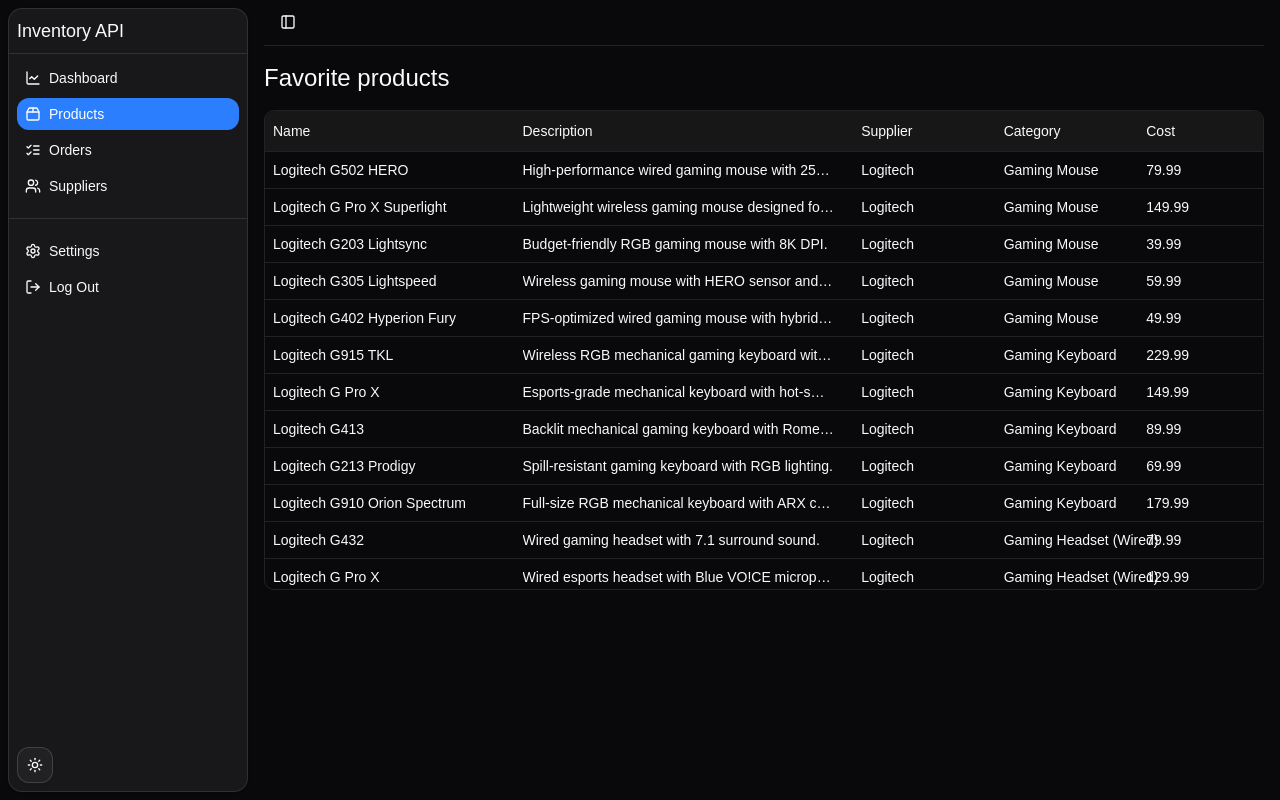
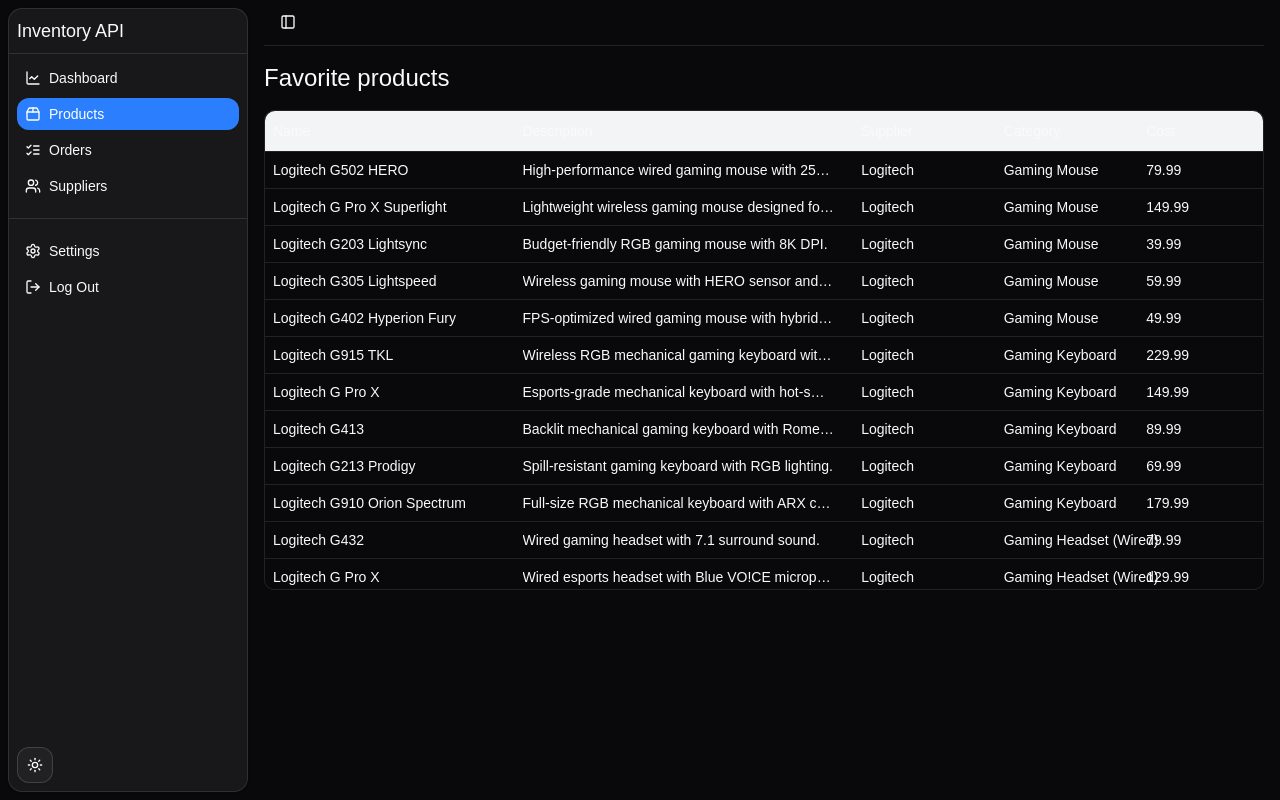
Before and after one commit to mrdsx/inventory-api, a Next.js app in the folder frontend/: page /products/favorite in a window 1280 px wide. Built offline with nearby package versions, Linux system fonts and the light colour scheme.

Commit message:
refactor(frontend): extract repeating table header styles
affected: FavoriteProductsPage, OrdersTableHeader

```diff
--- a/frontend/src/app/(pages)/(workspace)/products/favorite/page.tsx
+++ b/frontend/src/app/(pages)/(workspace)/products/favorite/page.tsx
@@ -17,7 +17,7 @@ export default function FavoriteProductsPage() {
       <h2 className="mb-4 text-2xl">Favorite products</h2>
       <ScrollArea className="h-120 rounded-sm border">
         <Table className="h-full rounded-sm outline-1 outline-(--border)">
-          <TableHeader className="sticky top-0 bg-gray-100 hover:bg-gray-200 dark:bg-neutral-900 dark:hover:bg-neutral-800">
+          <TableHeader className="table-header sticky top-0">
             <TableRow>
               <TableHead className="w-1/4">Name</TableHead>
               <TableHead className="">Description</TableHead>
--- a/frontend/src/features/order/components/OrdersTableHeader.tsx
+++ b/frontend/src/features/order/components/OrdersTableHeader.tsx
@@ -11,7 +11,7 @@ export const TABLE_COLUMNS = [
 export function OrdersTableHeader() {
   return (
     <TableHeader className="sticky top-0">
-      <TableRow className="bg-gray-100 hover:bg-gray-200 dark:bg-neutral-900 dark:hover:bg-neutral-800">
+      <TableRow className="table-header">
         {TABLE_COLUMNS.map((item, index) => (
           <TableHead
             className="sticky top-0 p-2 text-start font-semibold"
--- a/frontend/src/styles/app.css
+++ b/frontend/src/styles/app.css
@@ -3,3 +3,7 @@
 .card {
   @apply rounded-xl border-1 border-(--border) p-4 shadow-md;
 }
+
+.table-header {
+  @apply bg-gray-100 hover:bg-gray-200 dark:bg-neutral-900 dark:hover:bg-neutral-800;
+}
```
